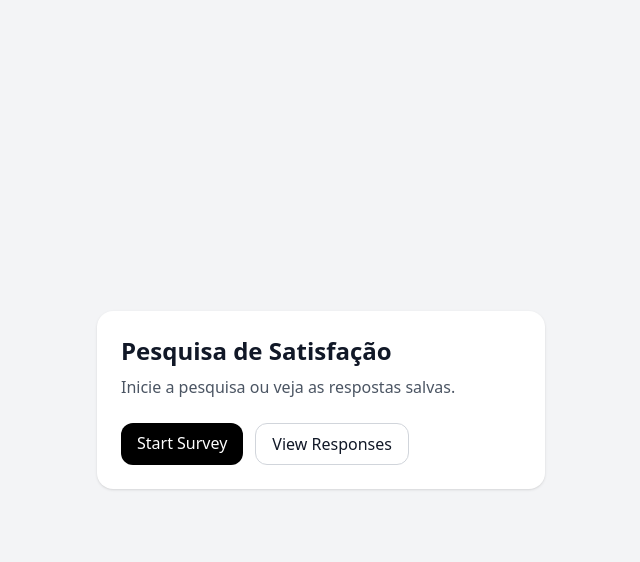
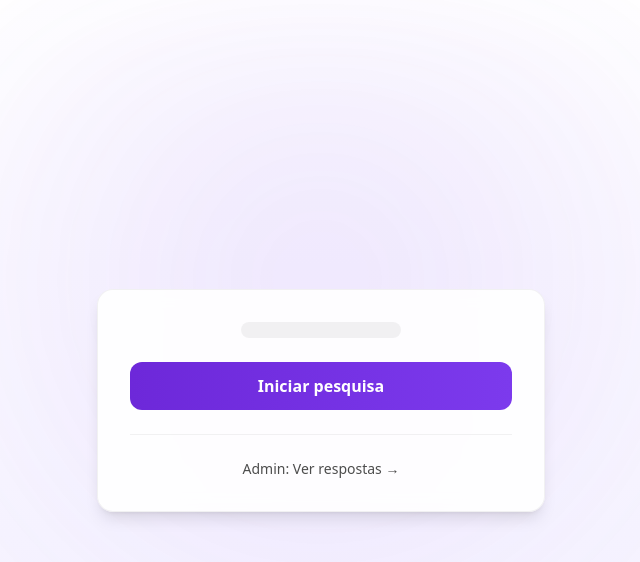
Before and after one commit to joao-holanda19/binds-satisfaction-test, a Vue app: page / in a window 1280 px wide. Shown: the top 562 px of the page, without its empty margins (319-959 px from the left). Built offline with nearby package versions, Linux system fonts and the light colour scheme.

Commit message:
feat(ui): refiz o design da primeira tela

```diff
--- a/src/views/HomeView.vue
+++ b/src/views/HomeView.vue
@@ -1,24 +1,34 @@
 <template>
-  <div class="min-h-screen flex items-center justify-center bg-gray-100 p-6">
-    <div class="w-full max-w-md rounded-2xl bg-white p-6 shadow">
-      <h1 class="text-2xl font-bold">Pesquisa de Satisfação</h1>
-      <p class="mt-2 text-gray-600">
-        Inicie a pesquisa ou veja as respostas salvas.
-      </p>
+  <div
+    class="min-h-screen flex items-center justify-center p-6"
+  >
+    <!-- fundo suave (tipo print) -->
+    <div class="fixed inset-0 -z-10 bg-gradient-to-b from-white to-[#f3f0ff]" />
+    <div class="fixed inset-0 -z-10 opacity-60 blur-3xl"
+      style="background: radial-gradient(circle at 50% 35%, rgba(124,58,237,0.18), transparent 55%);"
+    />
 
-      <div class="mt-6 flex gap-3">
+    <!-- card central -->
+    <div class="w-full max-w-md rounded-2xl bg-white/90 backdrop-blur p-8 shadow-lg border border-black/5">
+      <div class="flex flex-col items-center text-center gap-6">
+        <!-- “falso header” (opcional, só pra ficar mais parecido com o print) -->
+        <div class="h-4 w-40 rounded-full bg-black/5" />
+
         <RouterLink
           to="/p/default"
-          class="rounded-xl bg-black px-4 py-2 text-white"
+          class="w-full rounded-xl px-6 py-3 font-semibold text-white text-center transition active:scale-[0.99]"
+          style="background: linear-gradient(90deg, #6d28d9, #7c3aed);"
         >
-          Start Survey
+          Iniciar pesquisa
         </RouterLink>
+
+        <div class="w-full border-t border-black/5" />
 
         <RouterLink
           to="/responses"
-          class="rounded-xl border border-gray-300 px-4 py-2"
+          class="text-sm text-black/70 hover:text-black transition"
         >
-          View Responses
+          <span class="font-medium">Admin:</span> Ver respostas →
         </RouterLink>
       </div>
     </div>
```
